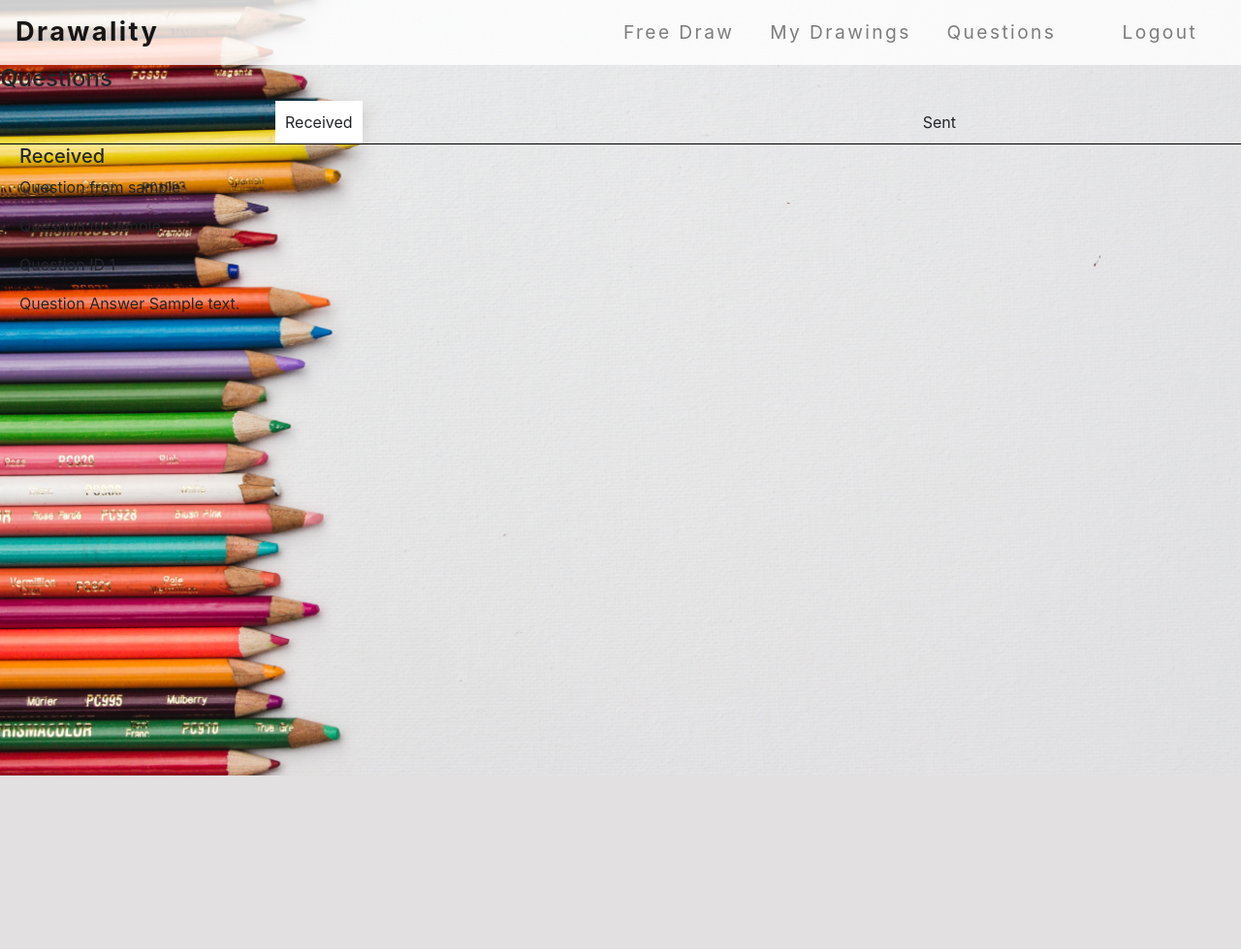
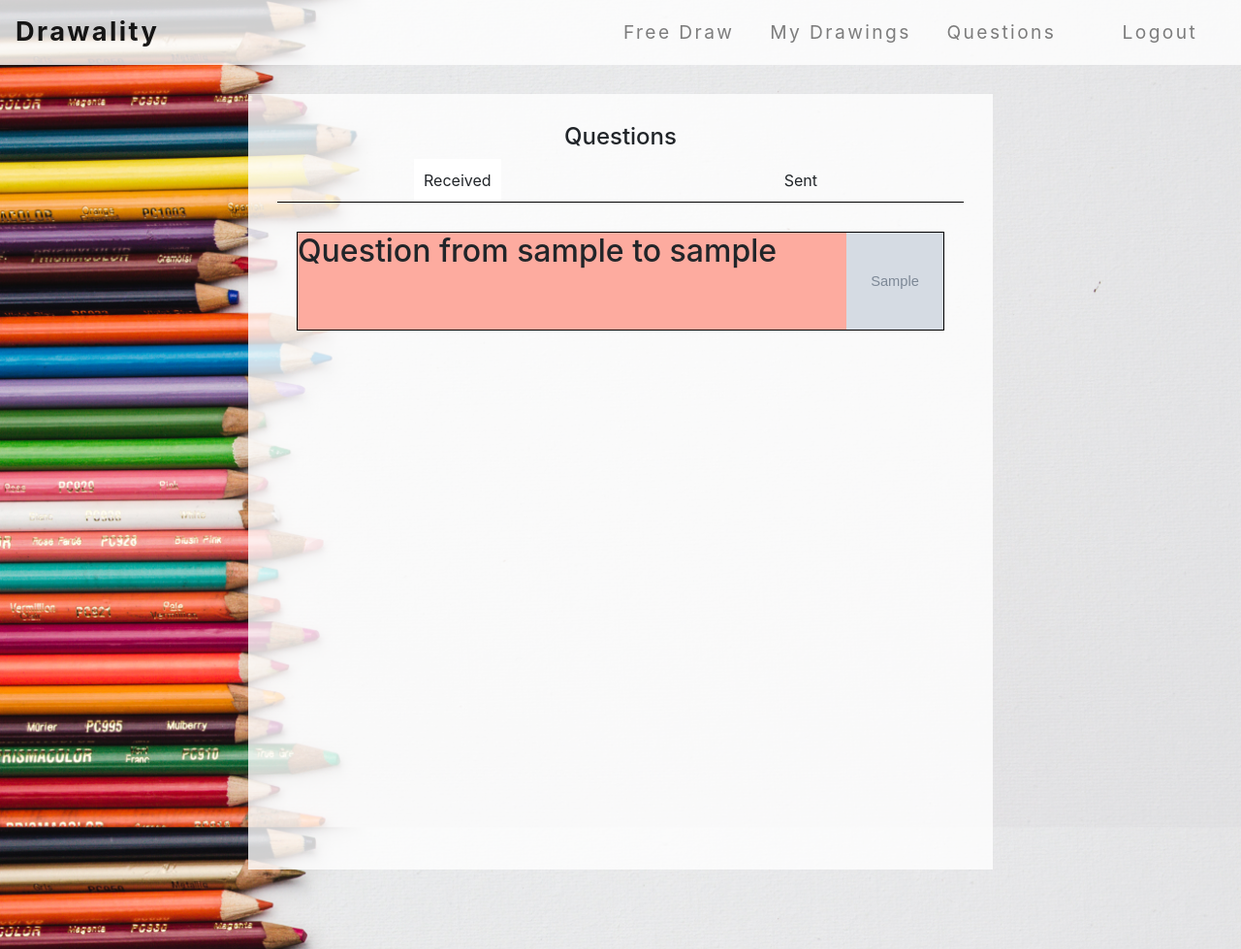
Before and after one commit to YoungHaYoo12/drawify, a Flask app: page /questions/list in a window 1280 px wide. Shown: the whole page at 97% size. Before the commit the page ends 800 px from the top, so only its background shows below. Run offline with Flask 2, Linux system fonts and the light colour scheme; a user stored in the database is signed in; tables that the repository leaves empty hold one stand-in row (values such as "Sample post"); grey boxes marked "Sample" are stand-in pictures; some libraries are stand-ins or nearby versions.

Commit message:
Add styling to all pages.

```diff
--- a/app/static/css/main.css
+++ b/app/static/css/main.css
@@ -1,3 +1,11 @@
+/* General Classes */
+.centered-div {
+  position:absolute;
+  top:50%;
+  left:50%;
+  transform:translate(-50%, -50%);
+}
+
 /* base.html  */
 body {
   background-image: url('/static/images/background.jpg');
@@ -11,6 +19,7 @@ body {
   font-size:1.2rem;
   letter-spacing:.15rem;
   background:rgba(255,255,255,0.8);
+  margin-bottom:30px;
 }
 
 .navbar .navbar-brand {
@@ -47,7 +56,12 @@ body {
 }
 
 .drawing {
-  border:solid black 1px;
+  border:solid black 2px;
+  background-color:white;
+}
+
+.drawings-list-wrapper .drawings {
+  margin-top:20px;
 }
 
 /* macros.html  */
@@ -108,4 +122,37 @@ body {
 .tab-content {
   margin-left:20px;
   margin-right:20px;
+  height:100%;
 }
+
+.questions-list-wrapper {
+  height:100%;
+  width:60%;
+  padding:30px;
+  background-color:rgba(255,255,255,0.8);
+  margin:auto;
+}
+
+.questions-list-wrapper .question {
+  background-color:#FDAB9F;
+  margin-top:30px;
+  display:grid;
+  grid-template-columns: 8fr 2fr;
+  border:solid black 1px;
+}
+
+.question-drawing img {
+  background-color:white;
+  float:right;
+}
+
+/* auth/register.html and auth/login.html */
+.jumbotron {
+  border:solid black 2px;
+}
+
+/* core/user.html */
+
+.art-gallery {
+  margin-top:20px;
+}
--- a/app/static/js/draw.js
+++ b/app/static/js/draw.js
@@ -24,3 +24,6 @@ $('.draw-buttons').click(
 
 // hide navbar
 $('nav').hide();
+
+// hide background image
+$('body').css({'background-image':'none'});
--- a/app/templates/auth/login.html
+++ b/app/templates/auth/login.html
@@ -1,8 +1,8 @@
 {% extends "base.html" %}
 
 {% block content %}
-<div class="container">
-  <div class="login-form">
+<div class="container centered-div jumbotron">
+  <div class="auth-form">
     <h1>Log In</h1>
     <form method='POST'>
       {{form.hidden_tag()}}
--- a/app/templates/auth/register.html
+++ b/app/templates/auth/register.html
@@ -1,8 +1,8 @@
 {% extends "base.html" %}
 
 {% block content %}
-<div class="container">
-  <div class="register-form">
+<div class="container centered-div jumbotron">
+  <div class="auth-form">
     <h1>Register</h1>
     <form method='POST'>
       {{form.hidden_tag()}}
--- a/app/templates/core/index.html
+++ b/app/templates/core/index.html
@@ -1,3 +1,9 @@
 {% extends "base.html" %}
 {% block content %}
+<div class="centered-div text-center">
+  <h1>Welcome to Drawality</h1>
+  <h5>Draw your reality.</h5>
+  <h5>Share your reality.</h5>
+  <h5>Entertain your reality.</h5>
+</div>
 {% endblock %}
--- a/app/templates/drawings/list.html
+++ b/app/templates/drawings/list.html
@@ -1,6 +1,6 @@
 {% extends "base.html" %}
 {% block content %}
-
+<div class="drawings-list-wrapper text-center">
 <h1>Drawings of {{user.username}}</h1>
   <div class="container">
     <div class="drawings">
@@ -11,4 +11,5 @@
       {% endfor %}
     </div>
   </div>
+</div>
 {% endblock %}
--- a/app/templates/questions/list.html
+++ b/app/templates/questions/list.html
@@ -1,31 +1,37 @@
 {% extends "base.html" %}
 {% block content %}
-<h4 class"text-center">Questions</h4>
+<div class="questions-list-wrapper">
+    <h4 class="text-center">Questions</h4>
     <ul class="tabs">
       <li data-tab-target="#received" class="active tab">Received</li>
       <li data-tab-target="#sent" class="tab">Sent</li>
     </ul>
 
     <div class="tab-content">
-  <div id="received" data-tab-content class="active pre-scrollable">
-    <h5>Received</h5>
+      <div id="received" data-tab-content class="active ">
         {% for question in questions_received %}
-      <p>Question from {{question.author.username}}</p>
-      <p>Question to {{question.recipient.username}}</p>
-      <p>Question ID {{question.id}}</p>
-      <p>Question Answer {{question.answer}}</p>
-      <br>
+          <div class="question">
+            <div class="question-text">
+              <h2>Question from {{question.author.username}} to {{question.recipient.username}}</h2>
+            </div>
+            <div class="question-drawing">
+              <img src="{{url_for('static',filename='drawing_images/'+ question.drawing.filename)}}" width=100px height=100px>
+            </div>
+          </div>
         {% endfor %}
       </div>
-  <div id="sent" data-tab-content class="pre-scrollable">
-    <h5>Sent</h5>
+      <div id="sent" data-tab-content class="">
         {% for question in questions_sent %}
-      <p>Question from {{question.author.username}}</p>
-      <p>Question to {{question.recipient.username}}</p>
-      <p>Question ID {{question.id}}</p>
-      <p>Question Answer {{question.answer}}</p>
-      <br>
+          <div class="question">
+            <div class="question-text">
+              <h2>Question from {{question.author.username}} to {{question.recipient.username}}</h2>
+            </div>
+            <div class="question-drawing">
+              <img src="{{url_for('static',filename='drawing_images/'+ question.drawing.filename)}}" width=100px height=100px>
+            </div>
+          </div>
         {% endfor %}
       </div>
     </div>
+</div>
 {% endblock %}
--- a/app/templates/questions/send_hint.html
+++ b/app/templates/questions/send_hint.html
@@ -2,13 +2,12 @@
 
 {% block content %}
 <div class="container">
-  <div class="send-hint-form">
-    <h1>Send Hint To</h1>
+  <div class="send-hint-form jumbotron centered-div">
+    <h1>Send Hint</h1>
     <form method='POST'>
       {{form.hidden_tag()}}
 
       <div class="form-group">
-        {{form.body.label}}
         {{form.body(class="form-control")}}
       </div>
 
--- a/app/templates/questions/send_question.html
+++ b/app/templates/questions/send_question.html
@@ -2,7 +2,7 @@
 
 {% block content %}
 <div class="container">
-  <div class="send-question-form">
+  <div class="send-question-form jumbotron centered-div">
     <h1>Send Question To {{recipient}}</h1>
     <form method='POST'>
       {{form.hidden_tag()}}
```
Also changed, not shown: app/templates/core/user.html (+6 -1 lines), app/templates/questions/question.html (+8 -6 lines). Lines whose indentation alone changed are shown as unchanged.
